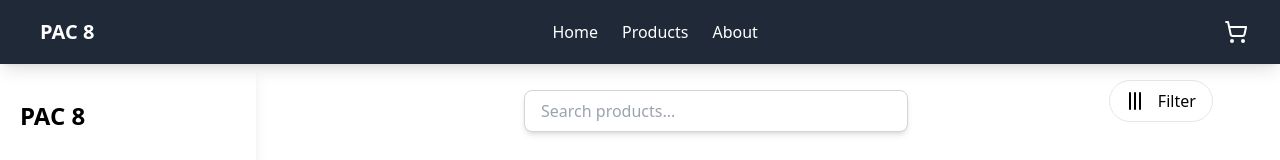
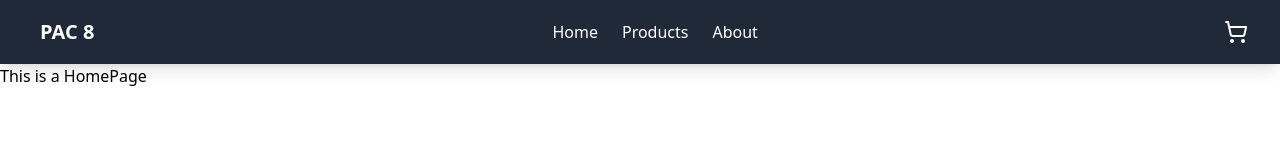
Before and after one commit to Ayomiidey/PAC-8, a React (Vite) app: page / in a window 1280 px wide. Shown: the top 160 px of the page. Built offline with nearby package versions, Linux system fonts and the light colour scheme; no server answers.

Commit message:
search-bar

```diff
--- a/src/App.tsx
+++ b/src/App.tsx
@@ -41,9 +41,9 @@ function App() {
         <Header onToggleSidebar={toggleSidebar} isSidebarOpen={isSidebarOpen} />
         <div className="pt-[4rem]">
           <Routes>
-            {/* <Route path="/" element={<HomePage />} /> */}
+            <Route path="/" element={<HomePage />} />
             <Route
-              path="/"
+              path="/products"
               element={
                 <ProductLayout
                   setIsSidebarOpen={setIsSidebarOpen}
```
Also changed, not shown: src/components/SearchBar.tsx (+0 -10 lines).
